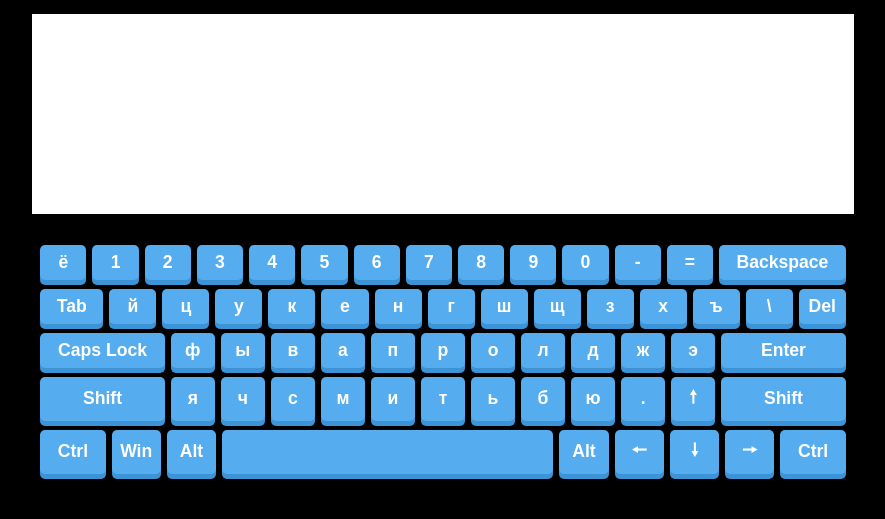
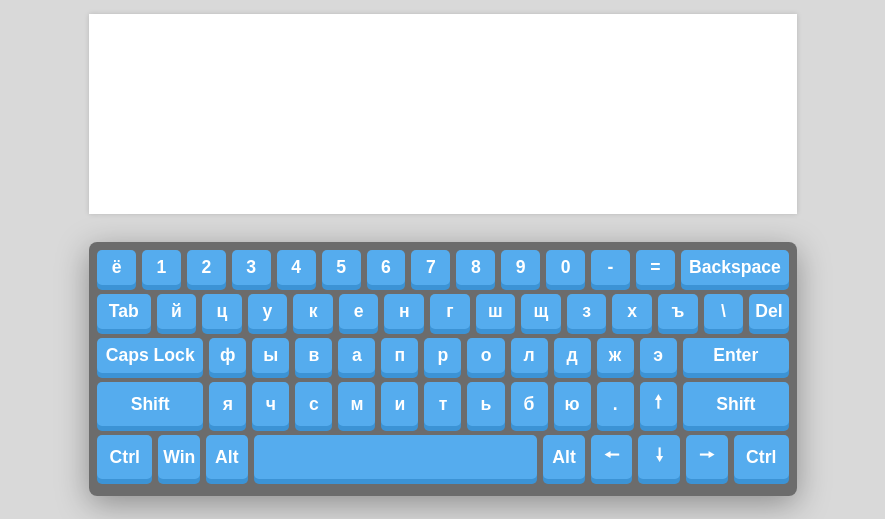
Before and after one commit to borodichAlex/codejam-virtual-keyboard, a website: page index.html in a window 1280 px wide. Shown: the part 100-619 px from the top of the page, without its empty margins (197-1082 px from the left). Drawn offline with Linux system fonts and the light colour scheme.

Commit message:
fix: style for body and keyboard

```diff
--- a/assets/sass/main.scss
+++ b/assets/sass/main.scss
@@ -8,7 +8,7 @@ body {
   min-height: 100vh;
   text-rendering: optimizeSpeed;
 	line-height: 1.5;
-	background-color: rgba(0,0,0,15);
+	background-color: rgba(0,0,0,.15);
 	font-family: 'Segoe UI', Tahoma, Verdana, sans-serif;
 }
 
@@ -27,7 +27,7 @@ p {
 
 .keyboard {
 	margin: 0 auto;
-	max-width: 65%;
+	max-width: 56%;
 	display: flex;
 	flex-direction: column;
 
@@ -36,7 +36,7 @@ p {
 		margin-bottom: 1.5em;
 		resize: none;
 		font-size: 1.2em;
-		// font-family: 'Segoe UI', Tahoma, Geneva, Verdana, sans-serif;
+		font-family: 'Segoe UI', Tahoma, Geneva, Verdana, sans-serif;
 		font-weight: bold;
 		color: rgba(0,0,0,0.75);
 		border: none;
```
Also changed, not shown: style.css.
